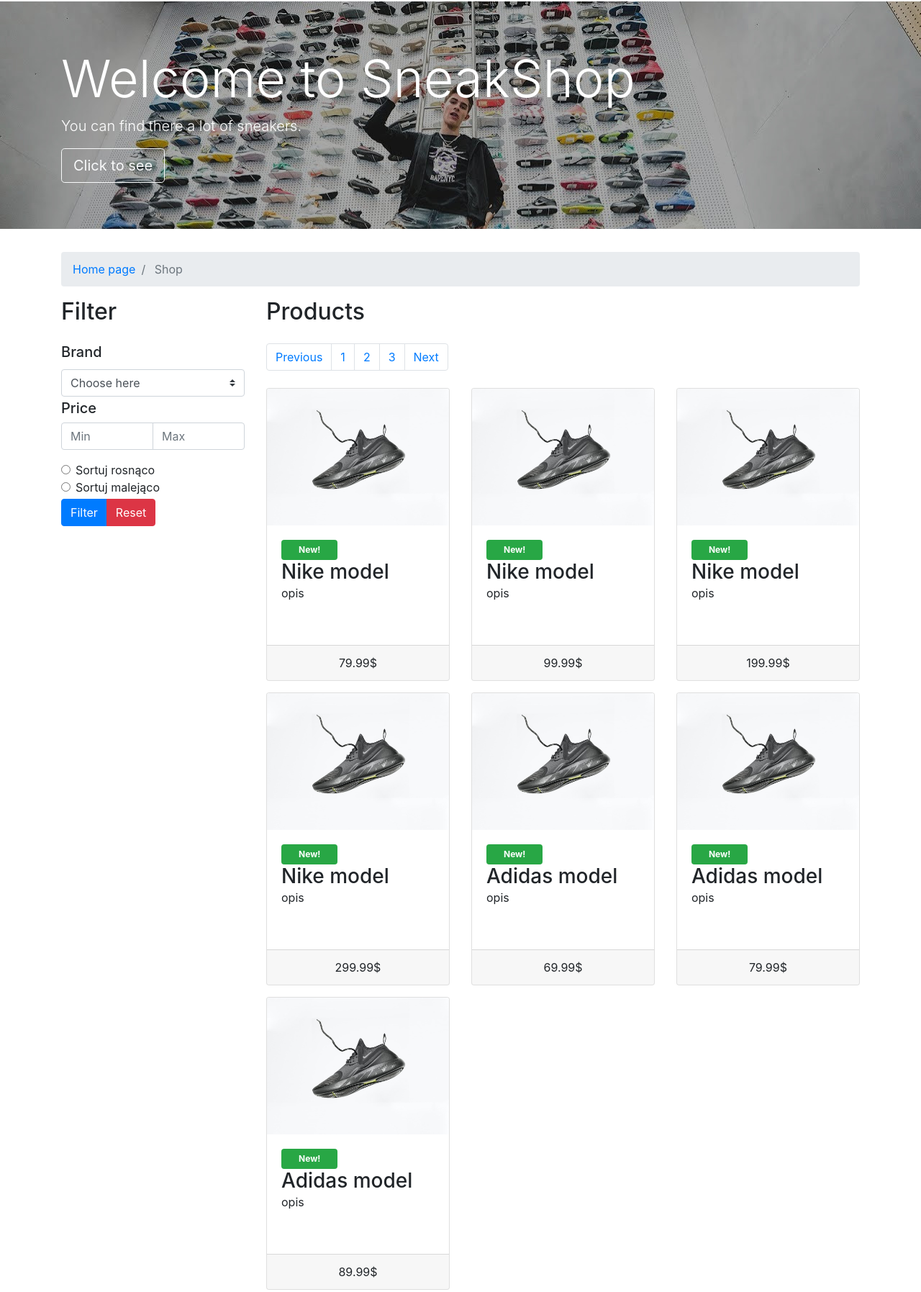
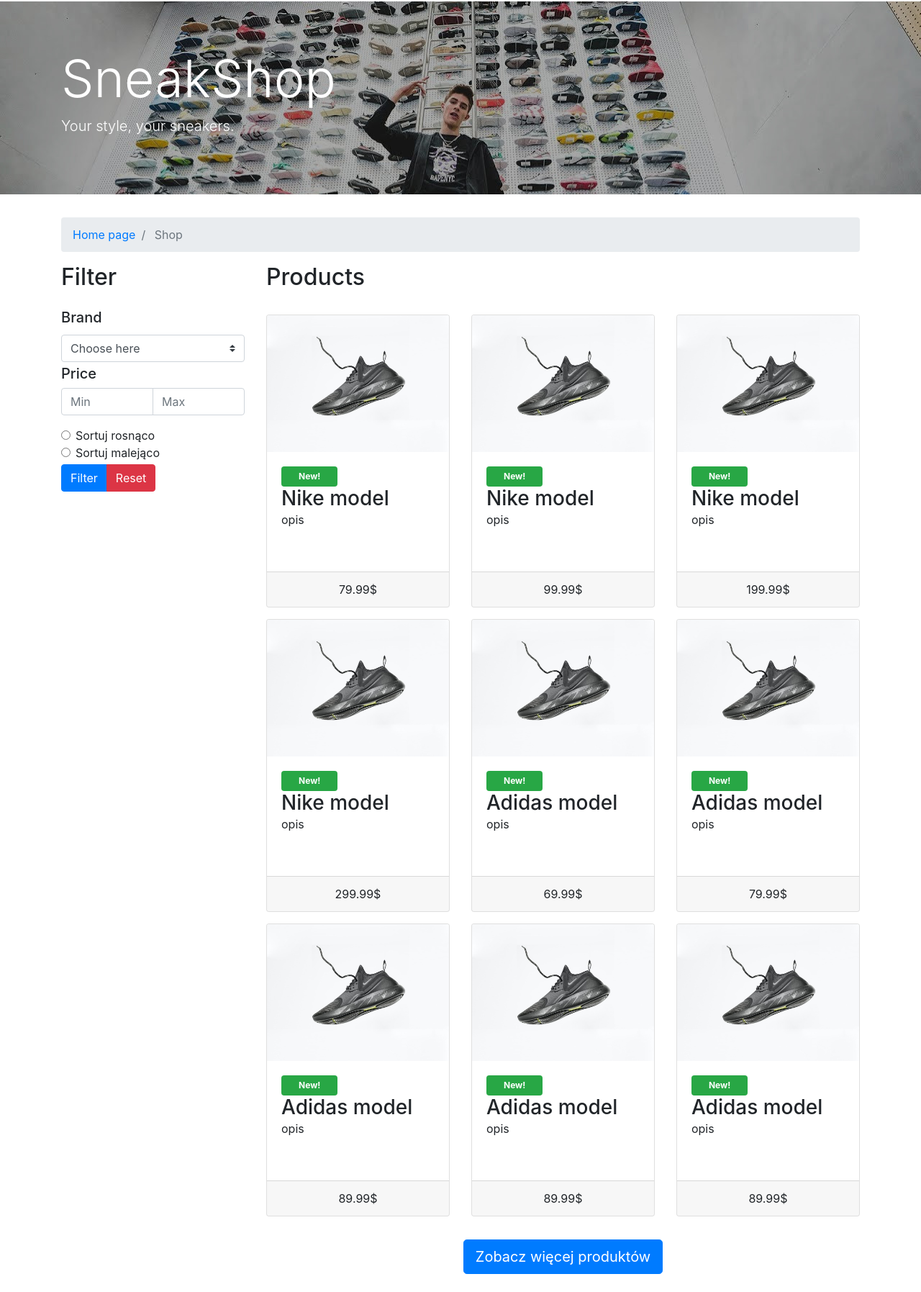
Before and after one commit to lilivin/SneakShop, a plain HTML site: page shop.html in a window 1280 px wide. Shown: the part 54-1849 px from the top of the page at 72% size. Drawn offline with nearby package versions, Linux system fonts and the light colour scheme.

Commit message:
Add files via upload

```diff
--- a/products.js
+++ b/products.js
@@ -41,10 +41,41 @@ let products = [
         "description": 'opis',
         "price": 89.99
     },
+    {
+        "brand": 'Adidas',
+        "model": 'model',
+        "description": 'opis',
+        "price": 89.99
+    },
+    {
+        "brand": 'Adidas',
+        "model": 'model',
+        "description": 'opis',
+        "price": 89.99
+    },
+    {
+        "brand": 'Adidas',
+        "model": 'model',
+        "description": 'opis',
+        "price": 89.99
+    },
+    {
+        "brand": 'Adidas',
+        "model": 'model',
+        "description": 'opis',
+        "price": 89.99
+    },
+    {
+        "brand": 'Adidas',
+        "model": 'model',
+        "description": 'opis',
+        "price": 89.99
+    }
 ]
 
 let productsContainer = document.getElementById('productsContainer');
 let filterButton = document.getElementById('filterButton');
+let moreProductsButton = document.getElementById('moreProductsButton');
 let brandsList = document.getElementById('brandsList');
 let resetFilterButton = document.getElementById('resetFilterButton');
 let brandsListUserChoose = brandsList.options[brandsList.selectedIndex].value;
@@ -54,13 +85,13 @@ products.forEach(function(product){
     pricesArray .push(product.price);
 })
 
-
-function addProducts() {
+function showAllProducts() {
         brandsList.selectedIndex = 0;
+        moreProductsButton.style.display = 'none';
         productsContainer.innerHTML= '';
         let product = document.createElement("div");
         product.className = 'col-md-4 my-2';
-    for(let i=0; i <= products.length-1; i++) {
+        for(let i=0; i < products.length; i++) {
             let product = document.createElement("div");
             product.className = 'col-md-4 my-2';
             product.innerHTML = `
@@ -78,18 +109,17 @@ function addProducts() {
                 </div>
             </div>
             `
-        console.log(product);
             productsContainer.appendChild(product);
         }
 }
 
-/*
-
-function filterProductsBrand() {
+function addProducts() {
+    brandsList.selectedIndex = 0;
+    moreProductsButton.style.display = 'block';
+    productsContainer.innerHTML= '';
     let product = document.createElement("div");
     product.className = 'col-md-4 my-2';
-        for(let i=0; i <= products.length-1; i++) {
-            if(products[i].brand == brandsListUserChoose) {
+    for(let i=0; i < 9; i++) {
         let product = document.createElement("div");
         product.className = 'col-md-4 my-2';
         product.innerHTML = `
@@ -107,55 +137,18 @@ function filterProductsBrand() {
             </div>
         </div>
         `
-                console.log(product);
         productsContainer.appendChild(product);
-            } else {
-                return
-            }
     }
 }
 
-function filterProductsPrice() {
-
-    for(let z=0; z < products.length; z++) {
-        console.log(products[z].price);
-        console.log(z);
-        if(products[z].price < priceOfProduct) {
-            let product = document.createElement("div");
-            product.className = 'col-md-4 my-2';
-            product.innerHTML = `
-            <div class="card mb-4 h-100">
-                <img src="images/kiks.jpg" alt="" class="card-img-top">
-                    <div class="card-body">
-                        <span class="badge badge-success px-4 py-2">New!</span>
-                        <h3 class="card-title mb-0">
-                            ${products[z].brand} ${products[z].model}
-                        </h3>
-                        <p class="mt-0">${products[z].description}</p>
-                    </div>
-                <div class="card-footer text-center">
-                    ${products[z].price}$
-                </div>
-            </div>
-            `
-            console.log(product);
-            productsContainer.appendChild(product);
-        } else {
-            console.log('cos');
-        }
-    }
-}
-
-*/
+addProducts();
 
 let productsMapPrice = [];
 let productsMapBrand = [];
 let productsFinal = [];
 
 function filterPrice() {
-    //let priceOfProduct = document.getElementById('priceOfProduct').value;
     if(document.getElementById('maxPriceOfProduct').value != "" && document.getElementById('minPriceOfProduct').value == "") {
-        console.log("min");
         for(let q = 0; q < products.length; q++) {
             if(products[q].price < parseInt(document.getElementById('maxPriceOfProduct').value)) {
                 productsMapPrice.push(products[q]);
@@ -163,7 +156,6 @@ function filterPrice() {
         }
         filterBrand();
     } else if(document.getElementById('maxPriceOfProduct').value == "" && document.getElementById('minPriceOfProduct').value != "") {
-        console.log("max");
         for(let q = 0; q < products.length; q++) {
             if(products[q].price > parseInt(document.getElementById('minPriceOfProduct').value)) {
                 productsMapPrice.push(products[q]);
@@ -171,7 +163,6 @@ function filterPrice() {
         }
         filterBrand();
     } else if(document.getElementById('maxPriceOfProduct').value != "" && document.getElementById('minPriceOfProduct').value != "") {
-        console.log("oba");
         for(let q = 0; q < products.length; q++) {
             if((parseInt(document.getElementById('minPriceOfProduct').value) < products[q].price) && (products[q].price < parseInt(document.getElementById('maxPriceOfProduct').value))) {
                 productsMapPrice.push(products[q]);
@@ -189,31 +180,39 @@ function filterBrand() {
         for(let q = 0; q < productsMapPrice.length; q++) {
             if(productsMapPrice[q].brand == brandsList.options[brandsList.selectedIndex].value) {
                 productsMapBrand.push(productsMapPrice[q]);
-                console.log('push')
             }
         }
+        sort();
     } else {
         productsMapBrand = [...productsMapPrice];
+        sort();
     }
 }
 
 function sort() {
-    let sortType = document.querySelector('input[name="sortTypes"]:checked').value;
+    let sortType = document.querySelector('input[name="sortTypes"]:checked');
+    if (sortType != null) {
+        if(sortType.value == 'up') {
+            productsFinal = productsMapBrand.slice(0);
+            productsFinal.sort(function(a,b) {
+                return a.price - b.price;
+            });
+        } else if (sortType.value == 'down') {
+            productsFinal = productsMapBrand.slice(0);
+            productsFinal.sort(function(a,b) {
+                return b.price - a.price;
+            });
+        }
+        draw();
+    } else {
         productsFinal = [...productsMapBrand];
-    if(sortType == 'up') {
-        productsFinal.price.sort(function(a, b){return a-b});
-    } else if (sortType == 'down') {
-        productsFinal.sort(function(a, b){return b-a});
+        draw();
     }
 }
-
-addProducts();
 
 function draw() {
     productsContainer.innerHTML = [];
     for(let z = 0; z < productsFinal.length; z++) {
-        console.log(z);
-        console.log(productsFinal);
     let productContainer = document.createElement("div");
         productContainer.className = 'col-md-4 my-2';
         productContainer.innerHTML = `
@@ -233,18 +232,24 @@ function draw() {
         `
         productsContainer.appendChild(productContainer);
     }
+        console.log(productsFinal.length);
+        console.log(products.length);
+        moreProductsButton.style.display = 'none';
+    clearArrays();
+}
+
+function clearArrays() {
+    productsMapPrice = [];
+    productsMapBrand = [];
+    productsFinal = [];
 }
 
 filterButton.addEventListener('click', function(e){
     e.preventDefault();
     productsContainer.innerHTML = '';
-    //brandsListUserChoose = brandsList.options[brandsList.selectedIndex].value;
-    //filterProductsBrand();
-    //filterProductsPrice();
     filterPrice();
-    filterBrand();
-    //sort();
-    draw();
 })
 
+moreProductsButton.addEventListener('click', showAllProducts);
+
 resetFilterButton.addEventListener('click', addProducts);
--- a/shop.html
+++ b/shop.html
@@ -50,10 +50,8 @@
     </nav>
     <div class="jumbotron bcg__header text-white jumbotron-fluid">
         <div class="container">
-            <div class="jumbotron-bg"></div>
-            <h1 class="display-3">Welcome to SneakShop</h1>
-            <p class="lead">You can find there a lot of sneakers.</p>
-            <button type="button" class="btn btn-lg btn-outline-light">Click to see</button>
+            <h1 class="display-3">SneakShop</h1>
+            <p class="lead">Your style, your sneakers.</p>
         </div>
     </div>
 </header>
@@ -106,36 +104,9 @@
         </div>
         <div class="col-md-9">
             <h2 class="mb-4">Products</h2>
-            <ul class="pagination">
-                <li class="page-item">
-                    <a href="#" class="page-link">
-                        Previous
-                    </a>
-                </li>
-                <li class="page-item">
-                    <a href="#" class="page-link">
-                        1
-                    </a>
-                </li>
-                <li class="page-item">
-                    <a href="#" class="page-link">
-                        2
-                    </a>
-                </li>
-                <li class="page-item">
-                    <a href="#" class="page-link">
-                        3
-                    </a>
-                </li>
-                <li class="page-item">
-                    <a href="#" class="page-link">
-                        Next
-                    </a>
-                </li>
-            </ul>
             <div id="productsContainer" class="row">
-
             </div>
+            <button type="button" id="moreProductsButton" class="btn mx-auto my-4 btn-primary btn-lg">Zobacz więcej produktów</button>
         </div>
     </main>
 </div>
```
Lines whose indentation alone changed are shown as unchanged.
